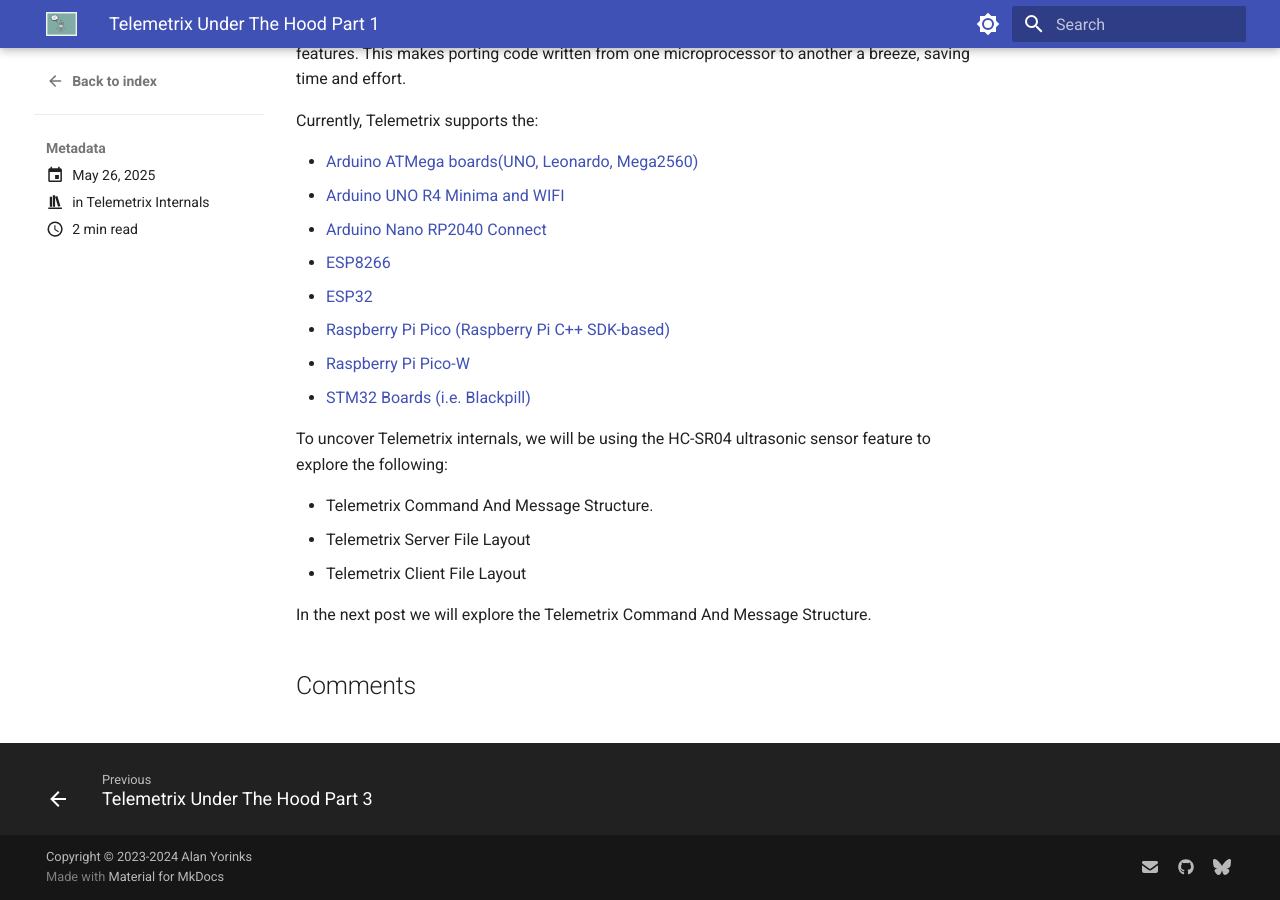
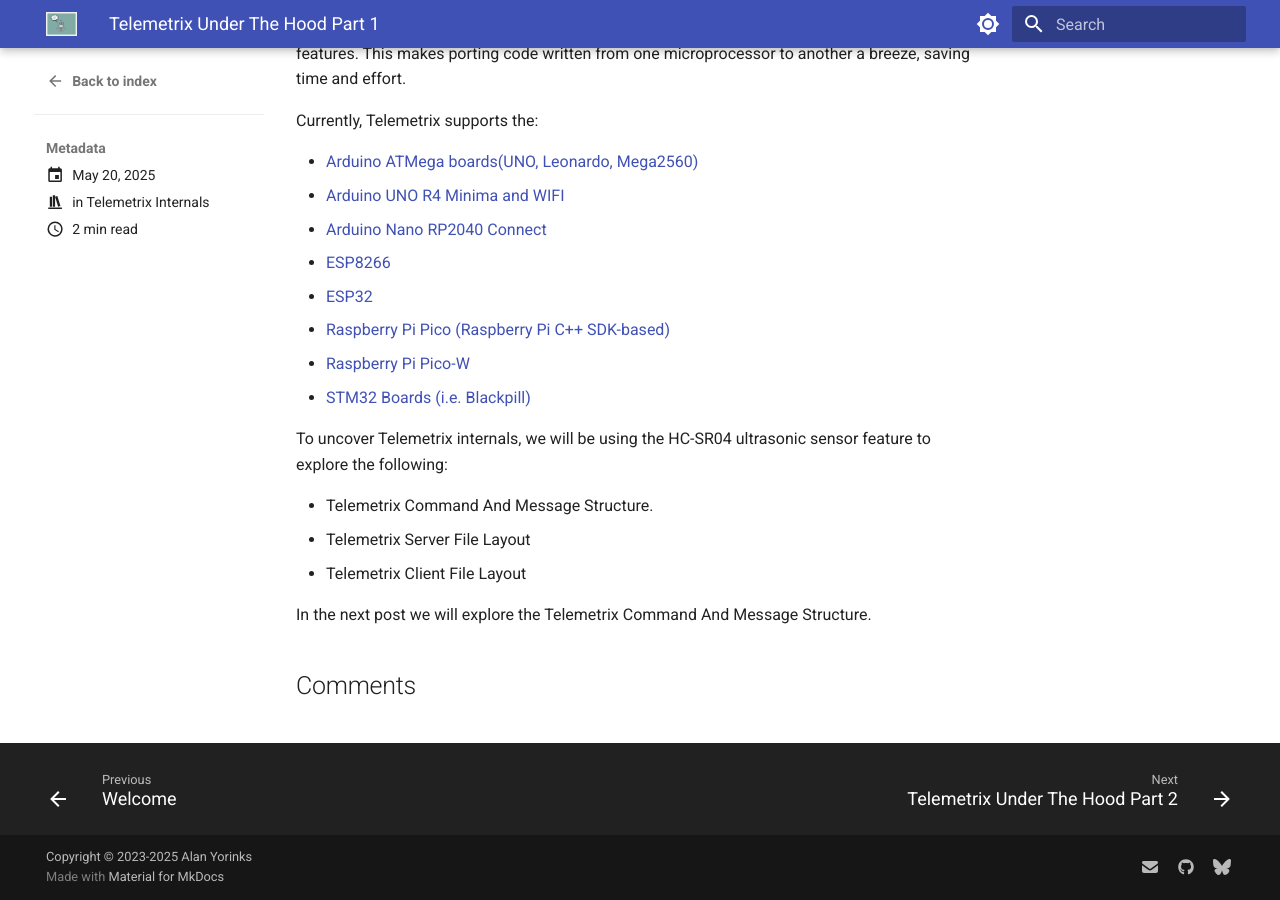
Before and after one commit to MrYsLab/bits-n-bots, an MkDocs documentation site: the page built from docs/posts/Telemetrix_Under_The_Hood _Part_1.md, in a window 1280 px wide and 900 px high, scrolled down 948 px. Built offline with MkDocs 1.6.1 and Material for MkDocs 9.7.7, drawn with Linux system fonts in a browser that asks for light colours; comment, search, counter and statistics services are not loaded.

Commit message:
telemetrix internals

```diff
--- a/docs/posts/Telemetrix_Under_The_Hood _Part_1.md
+++ b/docs/posts/Telemetrix_Under_The_Hood _Part_1.md
@@ -1,6 +1,6 @@
 ---
 draft: false
-date: 2025-05-26
+date: 2025-05-20
 categories:
   - Telemetrix Internals
 comments: true
--- a/mkdocs.yml
+++ b/mkdocs.yml
@@ -4,7 +4,7 @@
 site_url: 'https://mryslab.github.io/bits-n-bots'
 
 copyright: >
-  Copyright &copy; 2023-2024 Alan Yorinks
+  Copyright &copy; 2023-2025 Alan Yorinks
 
 theme:
   name: 'material'
```
Also changed, not shown: docs/posts/Telemetrix_Under_The_Hood _Part_3.md (+1 -2 lines), docs/posts/Telemetrix_Under_The_Hood _Part_4.md (+1 -1 lines), docs/posts/Telemetrix_Under_The_Hood_Part_2.md (+1 -1 lines), docs/posts/Telemetrix_Under_The_Hood_Part_5.md (+8 -2 lines).
